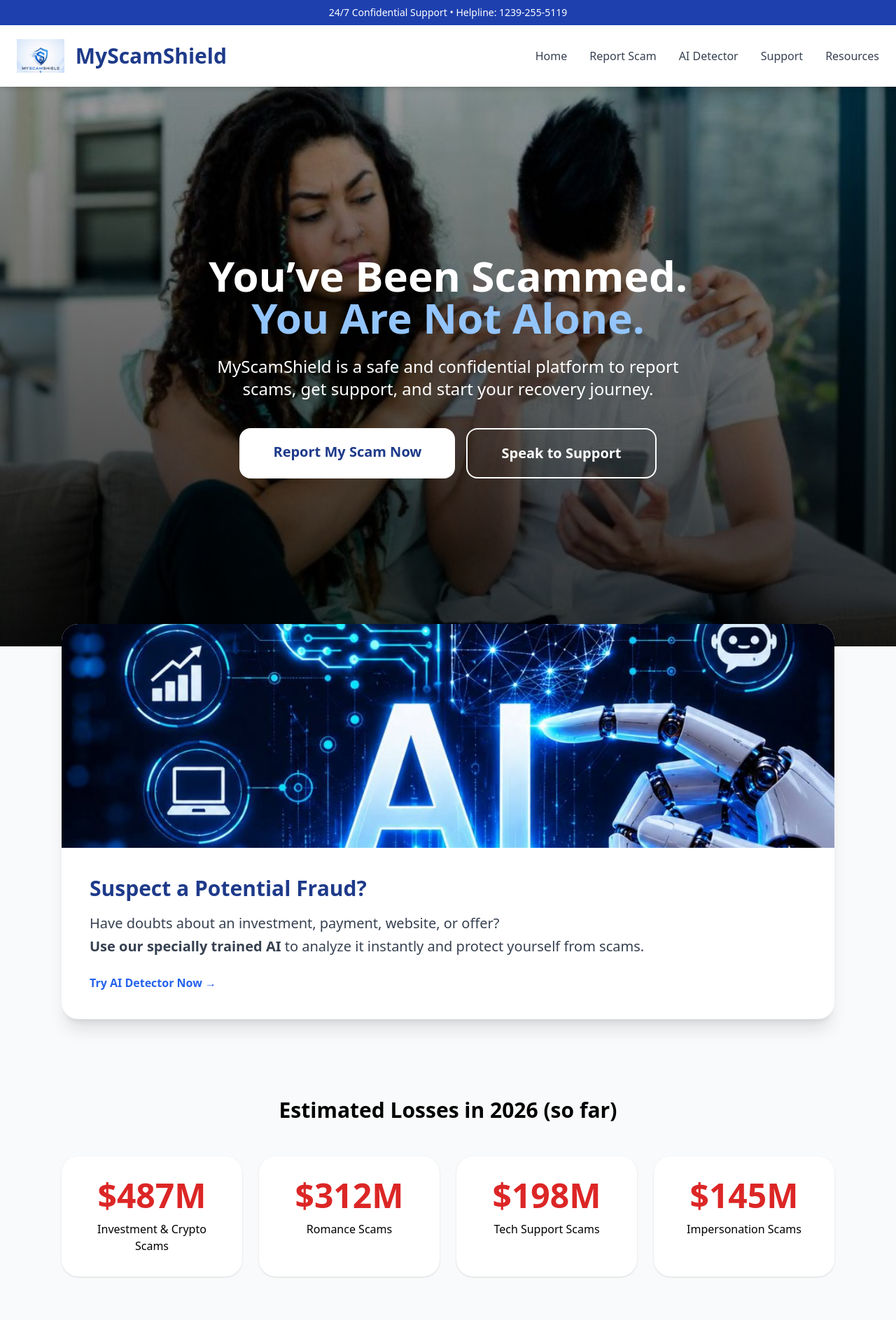
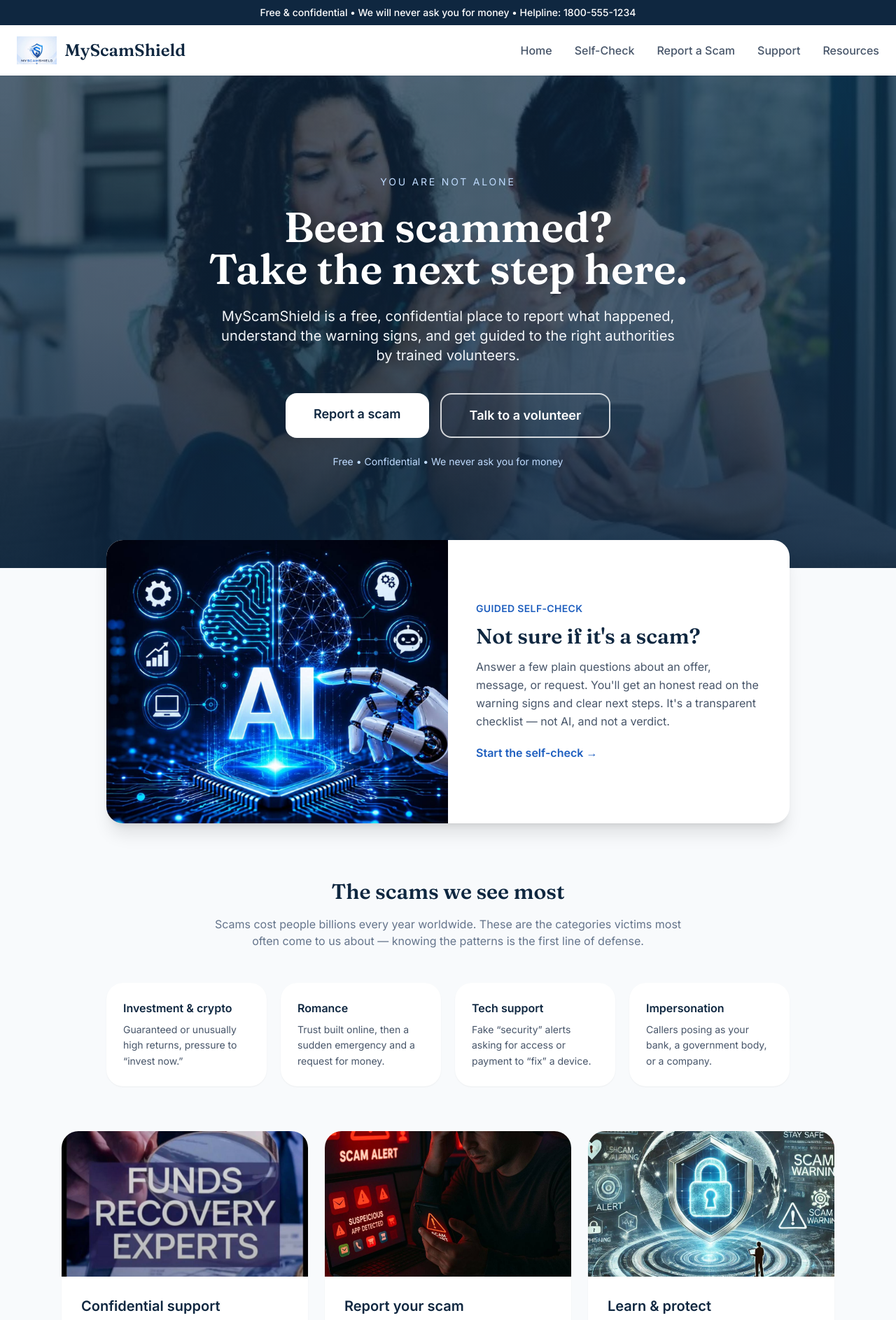
Before and after one commit to care3653-a11y/myscampage, a Flask app: page / in a window 1280 px wide. Shown: the top 1887 px of the page at 70% size. Run offline with Flask 3, Linux system fonts and the light colour scheme; some libraries are stand-ins or nearby versions.

Commit message:
Add files via upload

```diff
--- a/templates/base.html
+++ b/templates/base.html
@@ -3,47 +3,75 @@
 <head>
   <meta charset="UTF-8">
   <meta name="viewport" content="width=device-width, initial-scale=1.0">
-  <title>MyScamShield - Support for Scam Victims</title>
+  <title>{% block title %}MyScamShield — Support for Scam Victims{% endblock %}</title>
+  <meta name="description" content="MyScamShield helps scam victims report what happened, check for warning signs, and get guided to the right authorities by trained volunteers. We never ask you for money.">
+
   <script src="https://cdn.tailwindcss.com"></script>
+  <link rel="preconnect" href="https://fonts.googleapis.com">
+  <link rel="preconnect" href="https://fonts.gstatic.com" crossorigin>
+  <link href="https://fonts.googleapis.com/css2?family=Fraunces:opsz,wght@9..144,500;9..144,600&family=Inter:wght@400;500;600;700&display=swap" rel="stylesheet">
   <link rel="stylesheet" href="https://cdnjs.cloudflare.com/ajax/libs/font-awesome/6.5.0/css/all.min.css">
+
+  <script>
+    tailwind.config = {
+      theme: {
+        extend: {
+          fontFamily: {
+            sans: ['Inter', 'ui-sans-serif', 'system-ui', 'sans-serif'],
+            display: ['Fraunces', 'ui-serif', 'Georgia', 'serif'],
+          },
+          colors: {
+            ink:   '#0f2740',   // deep navy — calm, institutional
+            brand: '#1f5fbf',   // primary blue
+            trust: '#0e9f6e',   // reassurance green, used sparingly
+          },
+        },
+      },
+    };
+  </script>
+  <style>
+    html { scroll-behavior: smooth; }
+    @media (prefers-reduced-motion: reduce) {
+      html { scroll-behavior: auto; }
+      * { animation: none !important; transition: none !important; }
+    }
+  </style>
 </head>
-<body class="bg-gray-50">
+<body class="bg-slate-50 font-sans text-slate-800 antialiased">
 
   <!-- Top Trust Bar -->
-  <div class="bg-blue-800 text-white text-center py-2 text-sm font-medium">
-    24/7 Confidential Support • Helpline: 1239-255-5119
+  <div class="bg-ink text-white text-center py-2 text-sm font-medium px-4">
+    Free &amp; confidential • We will never ask you for money • Helpline: 1800-555-1234
   </div>
 
   <!-- Header -->
-  <header class="bg-white shadow-md sticky top-0 z-50">
-    <div class="max-w-7xl mx-auto px-6 py-5 flex justify-between items-center">
-      <a href="/" class="flex items-center gap-4 hover:opacity-90 transition">
-        <img src="{{ url_for('static', filename='images/logo.png') }}" alt="MyScamShield Logo" class="h-12 w-auto">
-        <span class="text-3xl font-bold text-blue-900">MyScamShield</span>
+  <header class="bg-white shadow-sm sticky top-0 z-50">
+    <div class="max-w-7xl mx-auto px-6 py-4 flex justify-between items-center">
+      <a href="/" class="flex items-center gap-3 hover:opacity-90 transition">
+        <img src="{{ url_for('static', filename='images/logo.png') }}" alt="MyScamShield logo" class="h-10 w-auto">
+        <span class="text-2xl font-display font-semibold text-ink">MyScamShield</span>
       </a>
 
-      <nav class="hidden md:flex gap-8 text-gray-700 font-medium">
-        <a href="/" class="hover:text-blue-600">Home</a>
-        <a href="/report" class="hover:text-blue-600">Report Scam</a>
-        <a href="/detector" class="hover:text-blue-600">AI Detector</a>
-        <a href="/support" class="hover:text-blue-600">Support</a>
-        <a href="/resources" class="hover:text-blue-600">Resources</a>
+      <nav class="hidden md:flex gap-8 text-slate-600 font-medium">
+        <a href="/" class="hover:text-brand transition">Home</a>
+        <a href="/self-check" class="hover:text-brand transition">Self-Check</a>
+        <a href="/report" class="hover:text-brand transition">Report a Scam</a>
+        <a href="/support" class="hover:text-brand transition">Support</a>
+        <a href="/resources" class="hover:text-brand transition">Resources</a>
       </nav>
 
-      <button onclick="toggleMenu()" class="md:hidden text-3xl text-gray-700 hover:text-blue-600">
-        ☰
-      </button>
+      <button onclick="toggleMenu()" aria-label="Open menu" class="md:hidden text-2xl text-slate-700 hover:text-brand">☰</button>
     </div>
   </header>
 
-  <!-- Side Menu -->
-  <div id="sideMenu" class="hidden fixed inset-0 bg-black/70 z-[100] flex">
-    <div class="bg-white w-80 h-full p-8">
-      <button onclick="toggleMenu()" class="text-4xl mb-10">✕</button>
-      <div class="space-y-6 text-xl">
+  <!-- Mobile Side Menu -->
+  <div id="sideMenu" class="hidden fixed inset-0 bg-black/60 z-[100]">
+    <div class="bg-white w-72 h-full p-8">
+      <button onclick="toggleMenu()" aria-label="Close menu" class="text-3xl mb-10 text-slate-500">✕</button>
+      <div class="space-y-4 text-lg font-medium">
         <a href="/" class="block py-2">Home</a>
-        <a href="/report" class="block py-2">Report Scam</a>
-        <a href="/detector" class="block py-2">AI Detector</a>
+        <a href="/self-check" class="block py-2">Self-Check</a>
+        <a href="/report" class="block py-2">Report a Scam</a>
         <a href="/support" class="block py-2">Support</a>
         <a href="/resources" class="block py-2">Resources</a>
       </div>
@@ -53,11 +81,13 @@
   <main class="min-h-screen">
     {% with messages = get_flashed_messages(with_categories=true) %}
       {% if messages %}
+        <div class="max-w-4xl mx-auto px-6 pt-8">
           {% for category, msg in messages %}
-          <div class="p-5 mb-8 rounded-3xl {{ 'bg-green-100 text-green-800' if category == 'success' else 'bg-red-100 text-red-800' }}">
+            <div class="p-4 mb-4 rounded-2xl text-sm font-medium {{ 'bg-emerald-50 text-emerald-800 border border-emerald-200' if category == 'success' else 'bg-red-50 text-red-800 border border-red-200' }}">
               {{ msg }}
             </div>
           {% endfor %}
+        </div>
       {% endif %}
     {% endwith %}
 
@@ -65,48 +95,56 @@
   </main>
 
   <!-- Footer -->
-  <footer class="bg-blue-900 text-white mt-20">
+  <footer class="bg-ink text-white mt-24">
     <div class="max-w-7xl mx-auto px-6 py-16">
       <div class="grid md:grid-cols-4 gap-10">
         <div>
-          <div class="flex items-center gap-3 mb-6">
-            <img src="{{ url_for('static', filename='images/logo.png') }}" alt="MyScamShield" class="h-10 w-auto">
+          <div class="flex items-center gap-3 mb-5">
+            <img src="{{ url_for('static', filename='images/logo.png') }}" alt="MyScamShield" class="h-9 w-auto">
+            <span class="font-display text-lg">MyScamShield</span>
           </div>
-          <p class="text-blue-200 text-sm">Helping scam victims report, recover emotionally, and rebuild.</p>
+          <p class="text-slate-300 text-sm leading-relaxed">An independent, volunteer-run support service. We help scam victims report what happened, understand the warning signs, and reach the right authorities.</p>
         </div>
         <div>
-          <h4 class="font-semibold mb-5">Quick Links</h4>
-          <ul class="space-y-3 text-sm">
-            <li><a href="/" class="hover:text-white">Home</a></li>
-            <li><a href="/report" class="hover:text-white">Report Scam</a></li>
-            <li><a href="/detector" class="hover:text-white">AI Detector</a></li>
+          <h4 class="font-semibold mb-4">Get help</h4>
+          <ul class="space-y-2 text-sm text-slate-300">
+            <li><a href="/report" class="hover:text-white">Report a scam</a></li>
+            <li><a href="/self-check" class="hover:text-white">Run a self-check</a></li>
+            <li><a href="/support" class="hover:text-white">Talk to a volunteer</a></li>
           </ul>
         </div>
         <div>
-          <h4 class="font-semibold mb-5">Support</h4>
-          <ul class="space-y-3 text-sm">
-            <li>Helpline: 1239-255-5119          scamshieldrepresentative@gmail.com</li>
-            <li><a href="/support" class="hover:text-white">Talk to Support</a></li>
-            <li><a href="/resources" class="hover:text-white">Prevention Tips</a></li>
+          <h4 class="font-semibold mb-4">Learn</h4>
+          <ul class="space-y-2 text-sm text-slate-300">
+            <li><a href="/resources" class="hover:text-white">Prevention tips</a></li>
+            <li><a href="/resources#report-channels" class="hover:text-white">Where to report</a></li>
           </ul>
         </div>
         <div>
-          <h4 class="font-semibold mb-5">Legal</h4>
-          <p class="text-xs text-blue-300">We do not guarantee money recovery. Always report to police and regulators.</p>
+          <h4 class="font-semibold mb-4">Our promise</h4>
+          <p class="text-xs text-slate-400 leading-relaxed">
+            We are not law enforcement and we do not recover funds. We will
+            <strong class="text-slate-200">never ask you for payment</strong>.
+            Anyone promising guaranteed recovery for a fee is running a scam.
+            Always report to your local police and your bank.
+          </p>
         </div>
       </div>
-      <div class="text-center text-xs text-blue-400 mt-16">
-        © 2026 MyScamShield • All Rights Reserved
+      <div class="text-center text-xs text-slate-500 mt-14 border-t border-white/10 pt-8">
+        © 2026 MyScamShield • Independent volunteer support service
       </div>
     </div>
   </footer>
 
   <script>
     function toggleMenu() { document.getElementById('sideMenu').classList.toggle('hidden'); }
+    function openChat() {
+      if (typeof Tawk_API !== 'undefined' && Tawk_API.toggle) { Tawk_API.toggle(); }
+      else { window.location.href = '/support'; }
+    }
   </script>
 
-  <!-- Tawk.to Live Chat -->
-  <!--Start of Tawk.to Script-->
+  <!-- Live chat with trained volunteers (Tawk.to). Replace the property ID with your own. -->
   <script type="text/javascript">
   var Tawk_API=Tawk_API||{}, Tawk_LoadStart=new Date();
   (function(){
@@ -118,15 +156,5 @@
     s0.parentNode.insertBefore(s1,s0);
   })();
   </script>
-  <script>
-function openSupportChat() {
-    if (typeof Tawk_API !== "undefined") {
-        Tawk_API.maximize();
-    } else {
-        alert("Support chat is still loading. Please try again in a moment.");
-    }
-}
-</script>
-  <!--End of Tawk.to Script-->
 </body>
 </html>
--- a/templates/index.html
+++ b/templates/index.html
@@ -1,99 +1,100 @@
 {% extends "base.html" %}
 {% block content %}
 
-<!-- Hero Section with Background Image -->
-<div class="relative h-screen flex items-center justify-center text-white overflow-hidden">
-  <img src="{{ url_for('static', filename='images/hero.jpg') }}"
-       alt="Hero Background"
+<!-- Hero -->
+<section class="relative min-h-[88vh] flex items-center justify-center text-white overflow-hidden">
+  <img src="{{ url_for('static', filename='images/hero.jpg') }}" alt="" aria-hidden="true"
        class="absolute inset-0 w-full h-full object-cover">
-  <div class="absolute inset-0 bg-gradient-to-b from-black/40 via-black/60 to-black/80"></div>
+  <div class="absolute inset-0 bg-gradient-to-b from-ink/70 via-ink/75 to-ink/90"></div>
 
-  <div class="relative z-10 text-center px-6 max-w-4xl mx-auto">
-    <h1 class="text-5xl md:text-6xl font-bold leading-tight mb-6">
-      You’ve Been Scammed.<br>
-      <span class="text-blue-300">You Are Not Alone.</span>
+  <div class="relative z-10 text-center px-6 max-w-3xl mx-auto py-24">
+    <p class="uppercase tracking-[0.2em] text-sm text-blue-200 mb-6">You are not alone</p>
+    <h1 class="font-display text-4xl md:text-6xl font-semibold leading-tight mb-6">
+      Been scammed? <br>Take the next step here.
     </h1>
-    <p class="text-xl md:text-2xl mb-10 max-w-2xl mx-auto">
-      MyScamShield is a safe and confidential platform to report scams, get support, and start your recovery journey.
+    <p class="text-lg md:text-xl mb-10 max-w-2xl mx-auto text-slate-100">
+      MyScamShield is a free, confidential place to report what happened, understand
+      the warning signs, and get guided to the right authorities by trained volunteers.
     </p>
     <div class="flex flex-col sm:flex-row gap-4 justify-center">
-      <a href="/report" class="bg-white text-blue-900 px-12 py-5 rounded-2xl text-xl font-semibold hover:bg-gray-100 transition">
-        Report My Scam Now
+      <a href="/report" class="bg-white text-ink px-10 py-4 rounded-2xl text-lg font-semibold hover:bg-slate-100 transition">
+        Report a scam
       </a>
-     <button onclick="openSupportChat()"
-        class="border-2 border-white text-white px-12 py-5 rounded-2xl text-xl font-semibold hover:bg-white/10 transition">
-  Speak to Support
-</button>
+      <button onclick="openChat()" class="border-2 border-white/80 text-white px-10 py-4 rounded-2xl text-lg font-semibold hover:bg-white/10 transition">
+        Talk to a volunteer
+      </button>
     </div>
+    <p class="mt-6 text-sm text-blue-200">Free • Confidential • We never ask you for money</p>
   </div>
-</div>
+</section>
 
-<!-- AI Detector Card -->
-<div class="max-w-6xl mx-auto px-6 -mt-8 relative z-10 pb-12">
-  <a href="/detector" class="group block bg-white rounded-3xl overflow-hidden shadow-xl hover:shadow-2xl transition-all">
-    <img src="{{ url_for('static', filename='images/ai-detector.jpg') }}"
-         alt="AI Scam Detector"
-         class="w-full h-80 object-cover">
-    <div class="p-10">
-      <h3 class="text-3xl font-bold text-blue-900 mb-4">Suspect a Potential Fraud?</h3>
-      <p class="text-xl text-gray-700 leading-relaxed">
-        Have doubts about an investment, payment, website, or offer?<br>
-        <strong>Use our specially trained AI</strong> to analyze it instantly and protect yourself from scams.
-      </p>
-      <div class="mt-6 inline-flex items-center gap-3 text-blue-600 font-semibold group-hover:gap-4 transition">
-        Try AI Detector Now →
+<!-- Self-Check card -->
+<section class="max-w-5xl mx-auto px-6 -mt-10 relative z-10 pb-4">
+  <a href="/self-check" class="group block bg-white rounded-3xl overflow-hidden shadow-xl hover:shadow-2xl transition-all">
+    <div class="md:flex">
+      <img src="{{ url_for('static', filename='images/ai-detector.jpg') }}" alt=""
+           class="w-full md:w-1/2 h-64 md:h-auto object-cover">
+      <div class="p-8 md:p-10 md:w-1/2 flex flex-col justify-center">
+        <span class="text-sm font-semibold text-brand uppercase tracking-wide mb-3">Guided self-check</span>
+        <h3 class="font-display text-2xl md:text-3xl font-semibold text-ink mb-3">Not sure if it's a scam?</h3>
+        <p class="text-slate-600 leading-relaxed">
+          Answer a few plain questions about an offer, message, or request. You'll get an
+          honest read on the warning signs and clear next steps. It's a transparent
+          checklist — not AI, and not a verdict.
+        </p>
+        <span class="mt-5 inline-flex items-center gap-2 text-brand font-semibold group-hover:gap-3 transition">
+          Start the self-check →
+        </span>
       </div>
     </div>
   </a>
-</div>
+</section>
 
-<!-- Money Lost Stats -->
-<div class="max-w-6xl mx-auto px-6 py-16">
-  <h2 class="text-3xl font-bold text-center mb-12">Estimated Losses in 2026 (so far)</h2>
-  <div class="grid md:grid-cols-4 gap-6">
-    <div class="bg-white p-8 rounded-3xl text-center shadow hover:shadow-lg transition">
-      <p class="text-5xl font-bold text-red-600">$487M</p>
-      <p class="mt-3 font-medium">Investment & Crypto Scams</p>
+<!-- Why this matters (honest, no invented figures) -->
+<section class="max-w-5xl mx-auto px-6 py-16">
+  <h2 class="font-display text-3xl font-semibold text-center text-ink mb-4">The scams we see most</h2>
+  <p class="text-center text-slate-500 max-w-2xl mx-auto mb-12">
+    Scams cost people billions every year worldwide. These are the categories victims
+    most often come to us about — knowing the patterns is the first line of defense.
+  </p>
+  <div class="grid sm:grid-cols-2 md:grid-cols-4 gap-5">
+    {% set cats = [
+      ('Investment & crypto', 'Guaranteed or unusually high returns, pressure to “invest now.”'),
+      ('Romance', 'Trust built online, then a sudden emergency and a request for money.'),
+      ('Tech support', 'Fake “security” alerts asking for access or payment to “fix” a device.'),
+      ('Impersonation', 'Callers posing as your bank, a government body, or a company.')
+    ] %}
+    {% for title, desc in cats %}
+    <div class="bg-white p-6 rounded-3xl shadow-sm hover:shadow-md transition">
+      <h3 class="font-semibold text-ink mb-2">{{ title }}</h3>
+      <p class="text-sm text-slate-600 leading-relaxed">{{ desc }}</p>
     </div>
-    <div class="bg-white p-8 rounded-3xl text-center shadow hover:shadow-lg transition">
-      <p class="text-5xl font-bold text-red-600">$312M</p>
-      <p class="mt-3 font-medium">Romance Scams</p>
-    </div>
-    <div class="bg-white p-8 rounded-3xl text-center shadow hover:shadow-lg transition">
-      <p class="text-5xl font-bold text-red-600">$198M</p>
-      <p class="mt-3 font-medium">Tech Support Scams</p>
-    </div>
-    <div class="bg-white p-8 rounded-3xl text-center shadow hover:shadow-lg transition">
-      <p class="text-5xl font-bold text-red-600">$145M</p>
-      <p class="mt-3 font-medium">Impersonation Scams</p>
-    </div>
+    {% endfor %}
   </div>
-</div>
+</section>
 
-<!-- Service Cards -->
-<div class="max-w-6xl mx-auto px-6 grid md:grid-cols-3 gap-8 pb-20">
-  <a href="/support" class="group bg-white rounded-3xl overflow-hidden shadow hover:shadow-2xl transition-all">
-    <img src="{{ url_for('static', filename='images/card1-support.jpg') }}" class="w-full h-64 object-cover">
-    <div class="p-8">
-      <h3 class="text-2xl font-semibold mb-3">Confidential Support</h3>
-      <p class="text-gray-600">Talk to trained professionals who understand your pain.</p>
+<!-- Service cards -->
+<section class="max-w-6xl mx-auto px-6 grid md:grid-cols-3 gap-6 pb-20">
+  <a href="/support" class="group bg-white rounded-3xl overflow-hidden shadow-sm hover:shadow-xl transition-all">
+    <img src="{{ url_for('static', filename='images/card1-support.jpg') }}" alt="" class="w-full h-52 object-cover">
+    <div class="p-7">
+      <h3 class="text-xl font-semibold text-ink mb-2">Confidential support</h3>
+      <p class="text-slate-600 text-sm">Talk it through with a trained volunteer who will listen and guide you.</p>
     </div>
   </a>
-
-  <a href="/report" class="group bg-white rounded-3xl overflow-hidden shadow hover:shadow-2xl transition-all">
-    <img src="{{ url_for('static', filename='images/card2-report.jpg') }}" class="w-full h-64 object-cover">
-    <div class="p-8">
-      <h3 class="text-2xl font-semibold mb-3">Report Your Scam</h3>
-      <p class="text-gray-600">Submit your case and get a personal support ticket.</p>
+  <a href="/report" class="group bg-white rounded-3xl overflow-hidden shadow-sm hover:shadow-xl transition-all">
+    <img src="{{ url_for('static', filename='images/card2-report.jpg') }}" alt="" class="w-full h-52 object-cover">
+    <div class="p-7">
+      <h3 class="text-xl font-semibold text-ink mb-2">Report your scam</h3>
+      <p class="text-slate-600 text-sm">Tell us what happened and get a reference number to follow up.</p>
     </div>
   </a>
-
-  <a href="/resources" class="group bg-white rounded-3xl overflow-hidden shadow hover:shadow-2xl transition-all">
-    <img src="{{ url_for('static', filename='images/card3-resources.jpg') }}" class="w-full h-64 object-cover">
-    <div class="p-8">
-      <h3 class="text-2xl font-semibold mb-3">Learn & Protect</h3>
-      <p class="text-gray-600">Stay safe from future scams with expert guidance.</p>
+  <a href="/resources" class="group bg-white rounded-3xl overflow-hidden shadow-sm hover:shadow-xl transition-all">
+    <img src="{{ url_for('static', filename='images/card3-resources.jpg') }}" alt="" class="w-full h-52 object-cover">
+    <div class="p-7">
+      <h3 class="text-xl font-semibold text-ink mb-2">Learn &amp; protect</h3>
+      <p class="text-slate-600 text-sm">Prevention tips and the official places to report, wherever you are.</p>
     </div>
   </a>
-</div>
+</section>
 {% endblock %}
```
Also changed, not shown: templates/admin.html (+33 -36 lines), templates/admin_login.html (+14 -22 lines), templates/admin_ticket.html (added, +64 -0 lines), templates/report.html (+29 -66 lines), templates/report_success.html (added, +30 -0 lines). Lines whose indentation alone changed are shown as unchanged.
